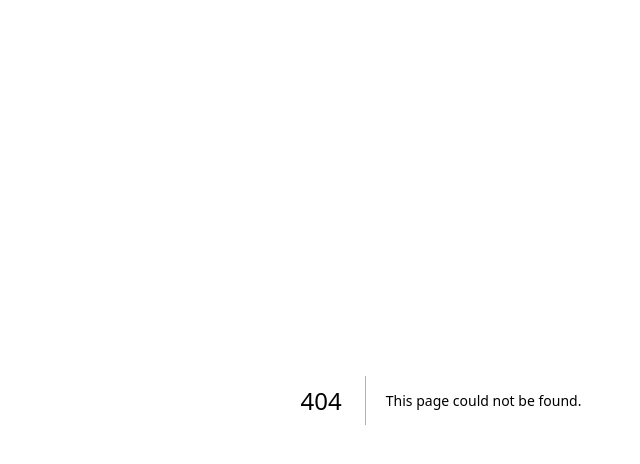
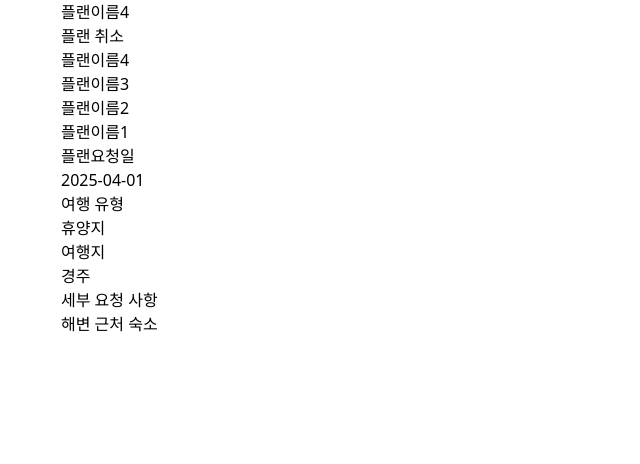
Before and after one commit to GoHawaiiForMe/frontend, a Next.js app: page /MyTripManage/ongoingTrip in a window 1280 px wide. Before the commit this address had no page. Shown: the top 464 px of the page, without its empty margins (199-839 px from the left). Built offline with nearby package versions, Linux system fonts and the light colour scheme.

Commit message:
feat: 트립카드 초기세팅팅

```diff
--- /dev/null
+++ b/src/components/Cards/PlanCard.tsx
@@ -0,0 +1,78 @@
+import { useState, useEffect } from "react";
+
+interface Plan {
+  id: number;
+  name: string;
+  requestDate: string;
+  travelType: string;
+  travelSpot: string;
+  specialRequests: string;
+}
+
+interface PlanData {
+  selectedPlanId: number;
+  plans: Plan[];
+}
+
+interface PlanCardProps {
+  planData: PlanData;
+}
+
+export default function PlanCard({ planData }: PlanCardProps) {
+  // planData.plans가 비어있는 경우를 대비한 예외 처리
+  if (!planData || !planData.plans || planData.plans.length === 0) {
+    return <div>플랜 데이터가 없습니다.</div>;
+  }
+
+  // 플랜을 요청일 기준으로 내림차순으로 정렬
+  const sortedPlans = [...planData.plans].sort((a, b) => {
+    return new Date(b.requestDate).getTime() - new Date(a.requestDate).getTime();
+  });
+
+  // 가장 최신의 플랜 선택
+  const [selectedPlanId, setSelectedPlanId] = useState(sortedPlans[0].id);
+
+  // 선택된 플랜 데이터를 찾는 함수
+  const selectedPlan = sortedPlans.find((plan) => plan.id === selectedPlanId);
+
+  useEffect(() => {
+    // selectedPlanId가 변경될 때 콘솔에서 로그 확인
+    console.log("selectedPlanId 변경됨:", selectedPlanId);
+  }, [selectedPlanId]);
+
+  return (
+    <div className="planCard">
+      <div className="planCardHeader">
+        <div className="planTitle">{selectedPlan ? selectedPlan.name : "플랜 선택"}</div>
+        <button>플랜 취소</button>
+        <ul
+          className="planDropdownList"
+          value={selectedPlanId}
+          onChange={(e) => setSelectedPlanId(Number(e.target.value))}
+        >
+          {sortedPlans.map((plan) => (
+            <li key={plan.id}>{plan.name}</li>
+          ))}
+        </ul>
+      </div>
+      <div className="planCardDetails">
+        <div className="planRequestDate">
+          <label htmlFor="requestDate">플랜요청일</label>
+          <div>{selectedPlan ? selectedPlan.requestDate : "-"}</div>
+        </div>
+        <div className="planTravelType">
+          <label htmlFor="travelType">여행 유형</label>
+          <div>{selectedPlan ? selectedPlan.travelType : "-"}</div>
+        </div>
+        <div className="planTravelSpot">
+          <label htmlFor="travelSpot">여행지</label>
+          <div>{selectedPlan ? selectedPlan.travelSpot : "-"}</div>
+        </div>
+        <div className="planTravelSpecialRequests">
+          <label htmlFor="planTravelSpecialRequests">세부 요청 사항</label>
+          <div>{selectedPlan ? selectedPlan.specialRequests : "-"}</div>
+        </div>
+      </div>
+    </div>
+  );
+}
--- /dev/null
+++ b/src/pages/MyTripManage/ongoingTrip.tsx
@@ -0,0 +1,43 @@
+import PlanCard from "@/components/Cards/PlanCard";
+
+export default function ongoingTrip() {
+  // 테스트용 데이터
+  const planData = {
+    selectedPlanId: 2, // 기본으로 선택된 플랜의 ID
+    plans: [
+      {
+        id: 1,
+        name: "플랜이름1",
+        requestDate: "2025-01-01",
+        travelType: "휴양지",
+        travelSpot: "서울",
+        specialRequests: "특별 요청 사항 없음",
+      },
+      {
+        id: 2,
+        name: "플랜이름2",
+        requestDate: "2025-02-01",
+        travelType: "모험 여행",
+        travelSpot: "부산",
+        specialRequests: "특별 요청 없음",
+      },
+      {
+        id: 3,
+        name: "플랜이름3",
+        requestDate: "2025-03-01",
+        travelType: "비즈니스",
+        travelSpot: "제주도",
+        specialRequests: "업무 일정 조정 필요",
+      },
+      {
+        id: 4,
+        name: "플랜이름4",
+        requestDate: "2025-04-01",
+        travelType: "휴양지",
+        travelSpot: "경주",
+        specialRequests: "해변 근처 숙소",
+      },
+    ],
+  };
+  return <PlanCard planData={planData} />;
+}
```
